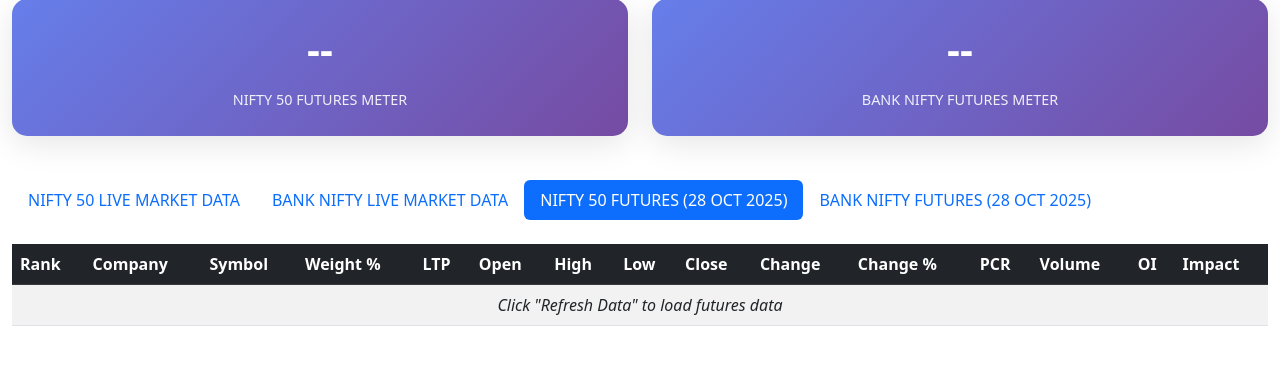
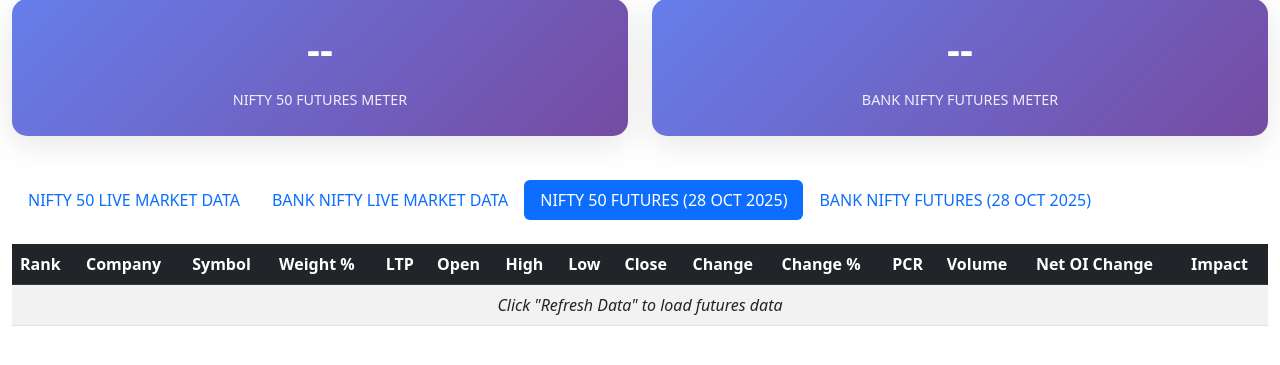
Before and after one commit to vinodvhinthada/angel-one-market-data, a Flask app: page / in a window 1280 px wide, after a click on "NIFTY 50 FUTURES (28 OCT 2025)". Shown: the part 209-574 px from the top of the page. Run offline with Flask 3, Linux system fonts and the light colour scheme; some libraries are stand-ins or nearby versions.

Commit message:
Add files via upload

```diff
--- a/app.py
+++ b/app.py
@@ -295,7 +295,7 @@ def fetch_market_data(tokens_dict, exchange="NSE"):
                                 'netChange': float(item.get('netChange', 0)),
                                 'percentChange': float(item.get('percentChange', 0)),  # Note: now 'percentChange' not 'pChange'
                                 'tradeVolume': int(item.get('tradeVolume', 0)),  # Note: now 'tradeVolume' not 'totVolume'
-                                'opnInterest': int(item.get('opnInterest', 0)) if 'opnInterest' in item else 0,
+                                'netChangeOpnInterest': float(item.get('netChangeOpnInterest', 0)) if 'netChangeOpnInterest' in item else 0,
                                 'tradingSymbol': item.get('tradingSymbol', stock_info['symbol'])
                             }
                             market_data.append(processed_item)
--- a/templates/index.html
+++ b/templates/index.html
@@ -198,7 +198,7 @@
                                         <th>Change %</th>
                                         <th>PCR</th>
                                         <th>Volume</th>
-                                        <th>OI</th>
+                                        <th>Net OI Change</th>
                                         <th>Impact</th>
                                     </tr>
                                 </thead>
@@ -233,7 +233,7 @@
                                         <th>Change %</th>
                                         <th>PCR</th>
                                         <th>Volume</th>
-                                        <th>OI</th>
+                                        <th>Net OI Change</th>
                                         <th>Impact</th>
                                     </tr>
                                 </thead>
@@ -409,7 +409,7 @@
                                     <td class="${getChangeClass(stock.percentChange)}">${stock.percentChange.toFixed(2)}%</td>
                                     <td>${pcrValue > 0 ? pcrValue.toFixed(2) : 'N/A'}</td>
                                     <td>${formatNumber(stock.tradeVolume)}</td>
-                                    <td>${formatNumber(stock.opnInterest)}</td>
+                                    <td class="${getChangeClass(stock.netChangeOpnInterest)}">${formatNumber(stock.netChangeOpnInterest)}</td>
                                     <td class="${getChangeClass(impact)}"><span class="badge badge-impact bg-secondary">${impact.toFixed(3)}</span></td>
                                 `;
                             } else {
```
